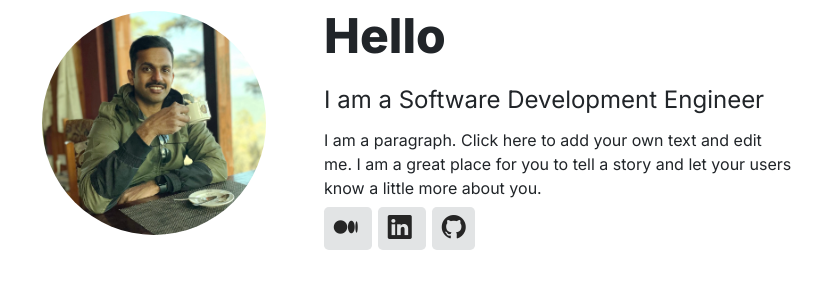
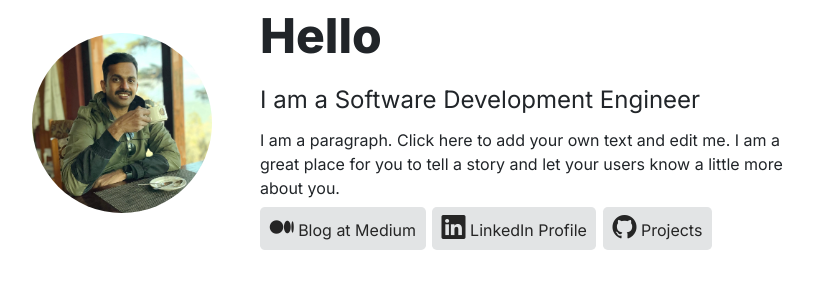
Before and after one commit to aswinrajeev/aswinrajeev.github.io, a Next.js app in the folder aswin-home/: page / in a window 1280 px wide. Shown: the top 300 px of the page, without its empty margins (246-1068 px from the left). Built offline with nearby package versions, Linux system fonts and the light colour scheme.

Commit message:
Update home page CSS

```diff
--- a/aswin-home/src/app/globals.scss
+++ b/aswin-home/src/app/globals.scss
@@ -11,14 +11,14 @@
 
 // $bootstrap-icons-font-dir: "../node_modules/bootstrap-icons/font/fonts";
 @import "bootstrap-icons/font/bootstrap-icons";
-.display-pic img {
-    border-radius: 100%;
-    width: 70%;
-}
 
 a {
     text-decoration: none;
     color:#252525
+}
+
+.display-pic img {
+    border-radius: 100%;
 }
 
 .about {
@@ -26,6 +26,7 @@ a {
     height: auto;
     width: 90%;
     max-width: 800px;
+    min-width: 350px;
     gap: 10px;
     margin: auto;
     text-align: center;
@@ -37,32 +38,15 @@ a {
         'social';
 }
 
-@media only screen and (min-width: 600px) {
-
-    .about {
-        grid-template-areas:
-            'dp hello hello hello hello'
-            'dp tagline tagline tagline tagline'
-            'dp intro intro intro intro'
-            'dp intro intro intro intro'
-            'dp social social social social';
-        text-align: left;
-    }
-
-    .about .display-pic {
-        min-width: 15em;
-    }
-
-    .about .social-text {
-        display: inline;
-    }
-
-}
-
 .about .display-pic {
     grid-area: dp;
     margin: auto;
     text-align: center;
+}
+
+.about .display-pic img {
+    width: 70%;
+    max-width: 30em;
 }
 
 .about .hello {
@@ -105,3 +89,34 @@ a {
     font-size: x-large;
     padding-top: 0.6em;
 }
+
+/** For large screens **/
+@media only screen and (min-width: 700px) {
+
+    .about {
+        grid-template-areas:
+            'dp hello hello hello hello'
+            'dp tagline tagline tagline tagline'
+            'dp intro intro intro intro'
+            'dp intro intro intro intro'
+            'dp social social social social';
+        text-align: left;
+        min-width: 700px;
+    }
+
+    .about .display-pic {
+        min-width: 10em;
+    }
+
+    .display-pic img {
+        width: 90%;
+    }
+
+}
+
+/** For larger screens **/
+@media only screen and (min-width: 900px) {
+    .about .social-text {
+        display: unset;
+    }
+}
--- a/aswin-home/src/app/layout.tsx
+++ b/aswin-home/src/app/layout.tsx
@@ -16,6 +16,9 @@ export default function RootLayout({
 }>) {
   return (
     <html lang="en">
+      <head>
+        <meta name="viewport" content="width=device-width, initial-scale=1.0"/>
+      </head>
       <body className={inter.className}>{children}</body>
     </html>
   );
```
